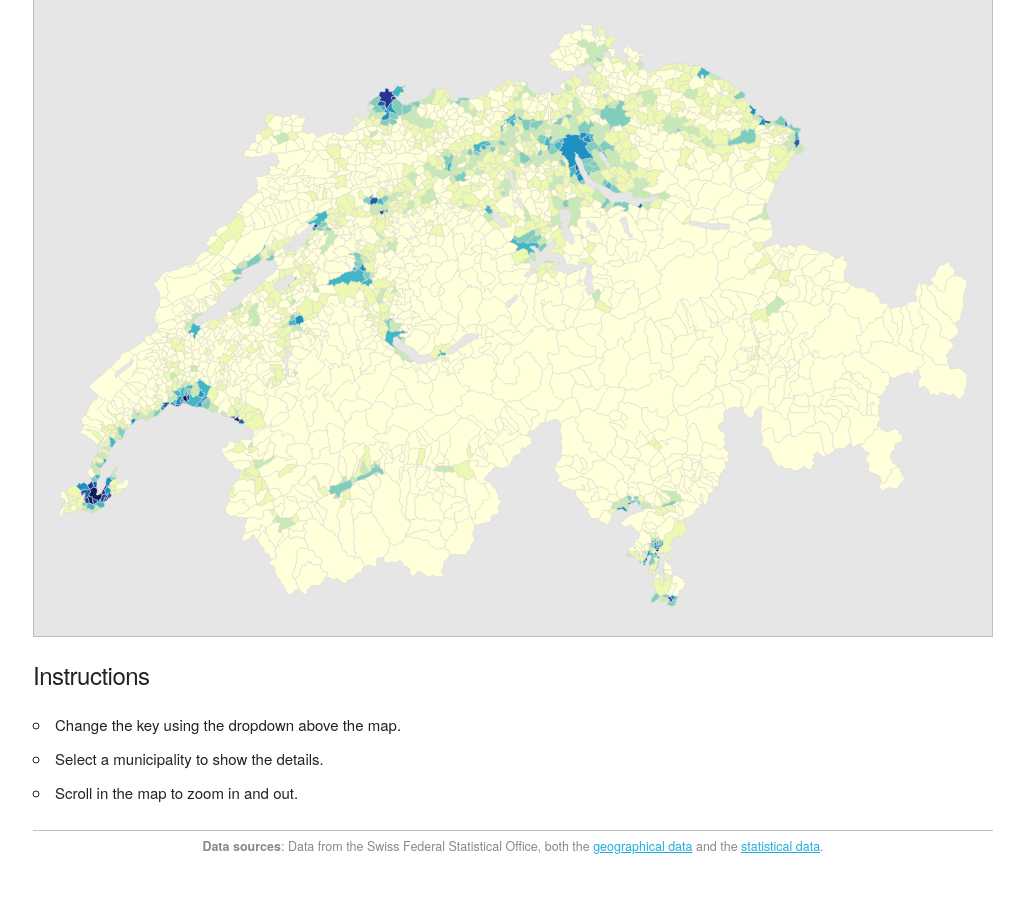
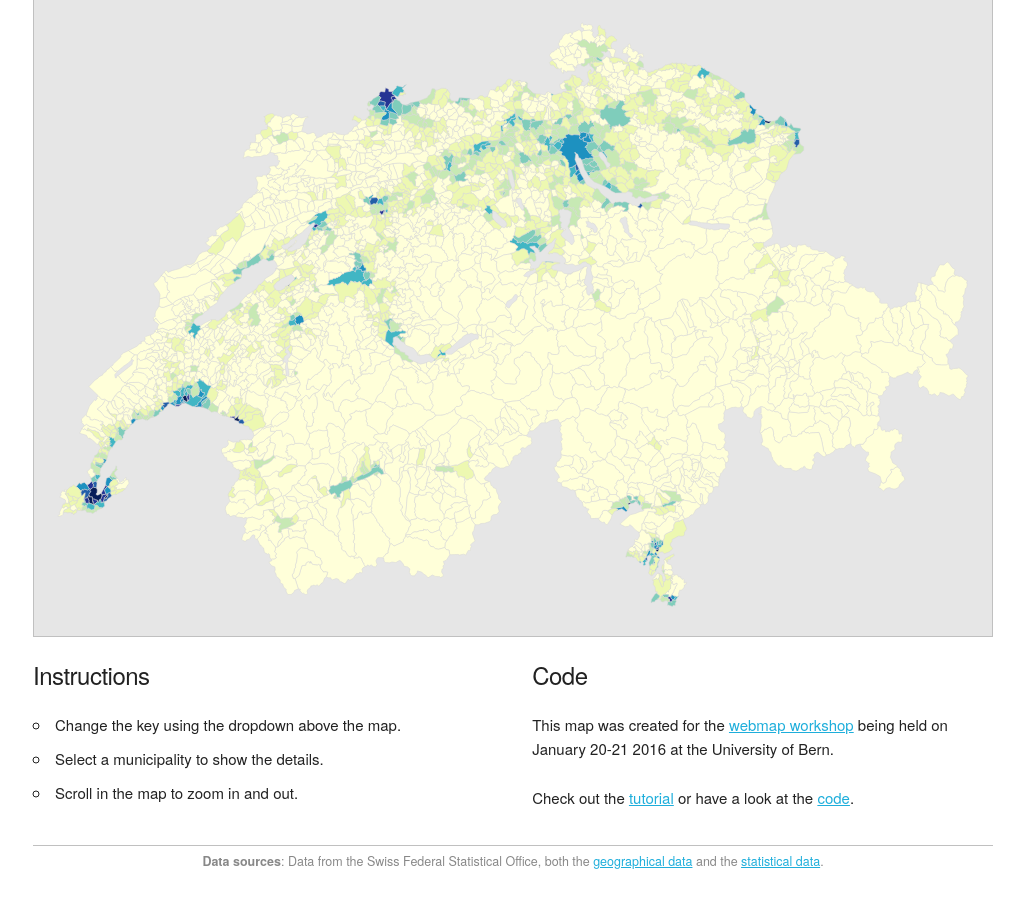
Before and after one commit to lvonlanthen/data-map-d3, a plain HTML site: page index.html in a window 1280 px wide. Shown: the part 95-996 px from the top of the page, without its empty margins (127-1151 px from the left). Drawn offline with nearby package versions, Linux system fonts and the light colour scheme.

Commit message:
Added link to documentation

```diff
--- a/index.html
+++ b/index.html
@@ -24,13 +24,20 @@
       <div id="map"><!-- Map container --></div>
 
       <div id="details" class="hidden row"><!-- Details container --></div>
-      <div id="initial">
+      <div id="initial" class="row">
+        <div class="six columns">
           <h5>Instructions</h5>
           <ul>
             <li>Change the key using the dropdown above the map.</li>
             <li>Select a municipality to show the details.</li>
             <li>Scroll in the map to zoom in and out.</li>
           </ul>
+        </div>
+        <div class="six columns">
+          <h5>Code</h5>
+          <p>This map was created for the <a href="http://www.webmap.unibe.ch/" target="_blank">webmap workshop</a> being held on January 20-21 2016 at the University of Bern.</p>
+          <p>Check out the <a href="http://data-map-d3.readthedocs.org" target="_blank">tutorial</a> or have a look at the <a href="https://github.com/lvonlanthen/data-map-d3/" target="_blank">code</a>.</p>
+        </div>
       </div>
       <div class="footer">
         <strong>Data sources</strong>: Data from the Swiss Federal Statistical Office, both the <a href="http://www.bfs.admin.ch/bfs/portal/de/index/dienstleistungen/geostat/datenbeschreibung/generalisierte_gemeindegrenzen.html" target="_blank">geographical data</a> and the <a href="http://www.bfs.admin.ch/bfs/portal/de/index/regionen/02/daten.html" target="_blank">statistical data</a>.
```
Lines whose indentation alone changed are shown as unchanged.
